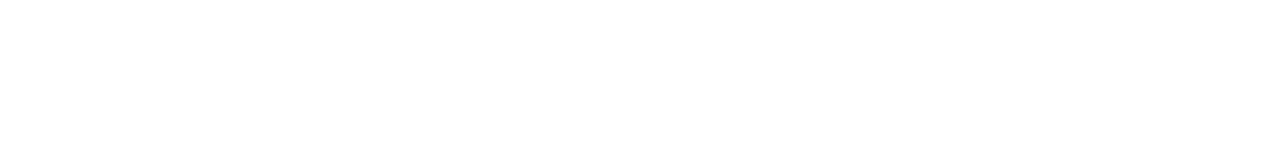
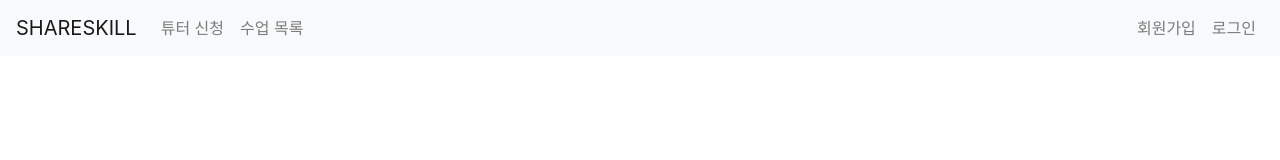
Before and after one commit to deepbm/Responsive_web, a plain HTML site: page index.html in a window 1280 px wide. Drawn offline with nearby package versions, Linux system fonts and the light colour scheme.

Commit message:
Make responsive navbar

```diff
--- a/index.html
+++ b/index.html
@@ -10,5 +10,32 @@
 </head>
 <body>
 
+  <!-- navbar -->
+  <nav class="navbar navbar-expand-lg navbar-light bg-light">
+    <a class="navbar-brand" href="#">SHARESKILL</a>
+    <button class="navbar-toggler" type="button" data-toggle="collapse" data-target="#navbarSupportedContent" aria-controls="navbarSupportedContent" aria-expanded="false" aria-label="Toggle navigation">
+      <span class="navbar-toggler-icon"></span>
+    </button>
+
+    <div class="collapse navbar-collapse" id="navbarSupportedContent">
+      <ul class="navbar-nav mr-auto">
+        <li class="nav-item">
+          <a class="nav-link" href="#">튜터 신청</a>
+        </li>
+        <li class="nav-item">
+          <a class="nav-link" href="#">수업 목록</a>
+        </li>
+      </ul>
+      <ul class="navbar-nav">
+        <li class="nav-item">
+          <a class="nav-link" href="#">회원가입</a>
+        </li>
+        <li class="nav-item">
+          <a class="nav-link" href="#">로그인</a>
+        </li>
+      </ul>
+    </div>
+  </nav>
+
 </body>
 </html>
--- a/style.css
+++ b/style.css
@@ -0,0 +1,5 @@
+* {
+  margin: 0;
+  padding: 0;
+  box-sizing: border-box;
+}
```
